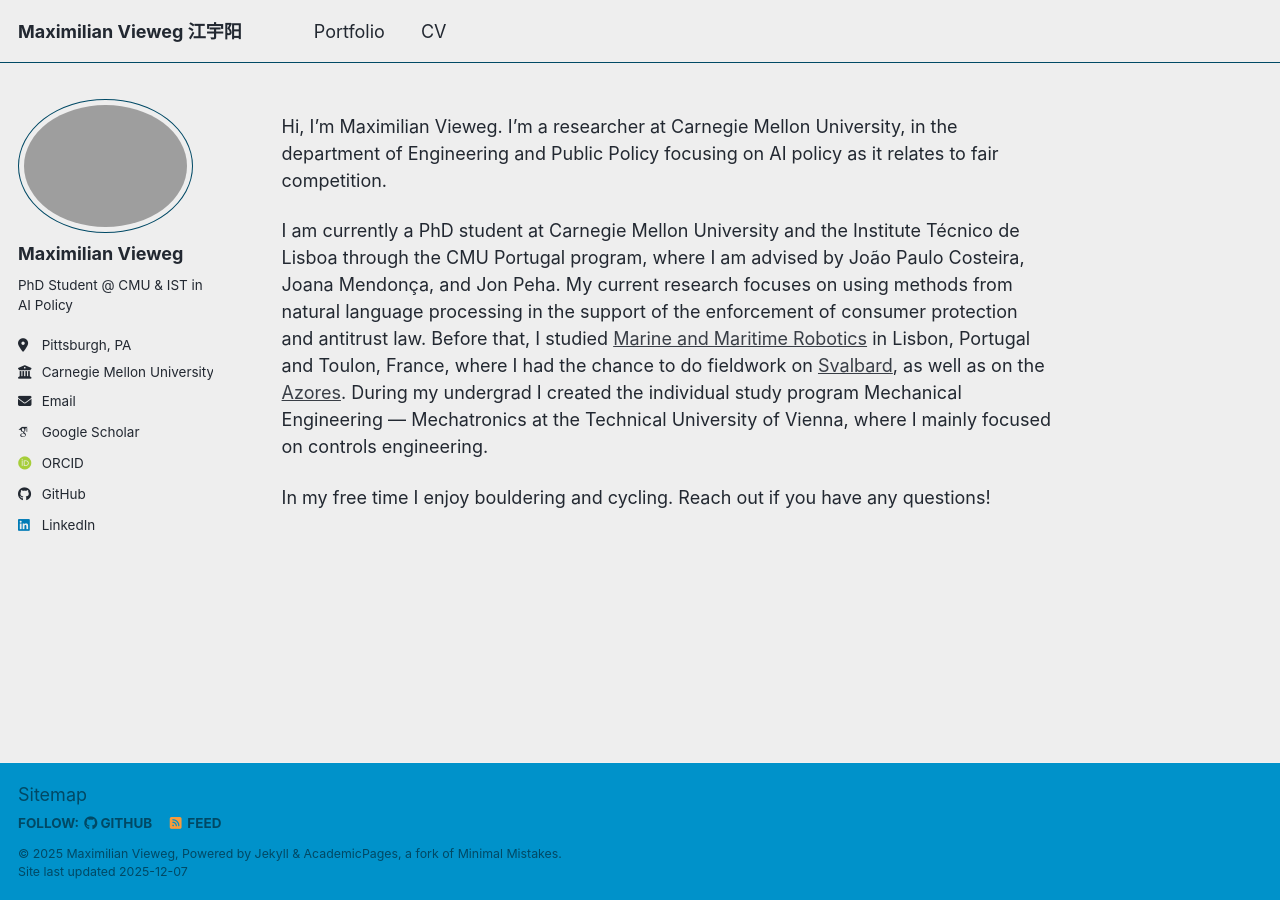
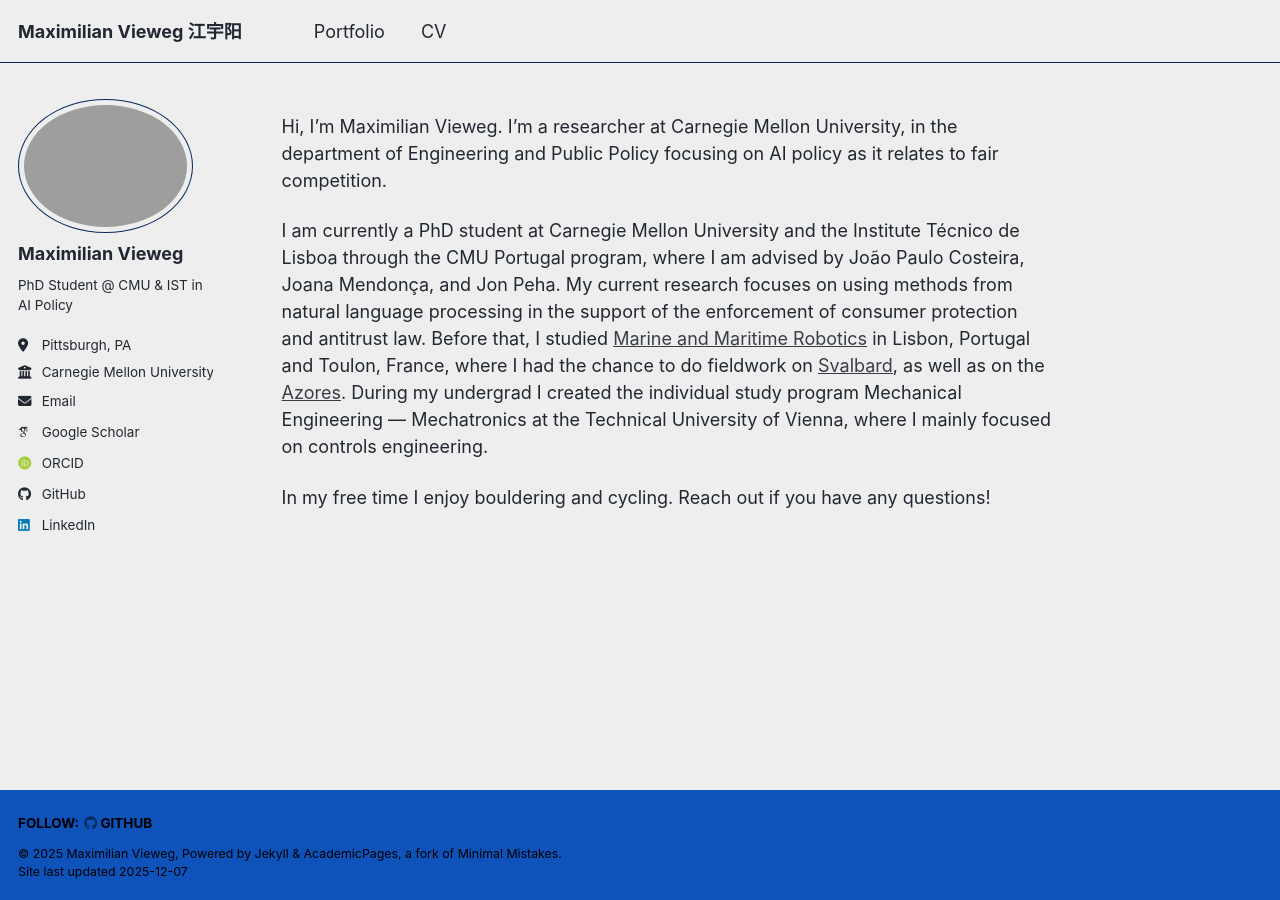
Before and after one commit to majvie/majvie.github.io, a Jekyll site: the page built from _pages/about.md, in a window 1280 px wide. Built offline with Jekyll 4.4.1, drawn with Linux system fonts in a browser that asks for light colours; some web fonts are replaced; a script bundle is joined from its source files by our own code; library files that are not in the unit come from our copies.

Commit message:
changd colors

```diff
--- a/_config.yml
+++ b/_config.yml
@@ -125,7 +125,7 @@ staticman:
       options:
         format           : "iso8601" # "iso8601" (default), "timestamp-seconds", "timestamp-milliseconds"
 atom_feed:
-  hide                   : false     # change to true to hide the RSS feed in the footer
+  hide                   : true     # change to true to hide the RSS feed in the footer
   path                   : # blank (default) uses feed.xml
 
 
--- a/_includes/footer/custom.html
+++ b/_includes/footer/custom.html
@@ -1,6 +1,4 @@
 <!-- start custom footer snippets -->
-
-<a href="/sitemap/">Sitemap</a>
 
 <!-- Support for MatJax -->
 <script defer src="https://cdnjs.cloudflare.com/polyfill/v3/polyfill.min.js?features=es6"></script>
--- a/_sass/layout/_footer.scss
+++ b/_sass/layout/_footer.scss
@@ -60,6 +60,7 @@
 .page__footer-copyright {
   font-family: $global-font-family;
   font-size: $type-size-7;
+  color: var(--global-footer-text-color, var(--global-text-color));
 }
 
 .page__footer-follow {
@@ -93,4 +94,13 @@
       white-space: nowrap;
     }
   }
+
+  color: var(--global-footer-text-color, var(--global-text-color));
 }
+
+.page__footer-sitemap {
+    color: var(--global-footer-text-color, var(--global-text-color));
+    a {
+        color: var(--global-footer-text-color, var(--global-text-color));
+      }
+}
--- a/_sass/theme/_air_light.scss
+++ b/_sass/theme/_air_light.scss
@@ -3,7 +3,7 @@
    ========================================================================== */
 
 /* Color codes used for the theme */
-$primary-color              : #0092ca;
+$primary-color              : #0F52BA;
 $dark-primary-color         : mix(#000, $primary-color, 40%);
 $darker-primary-color       : mix(#000, $primary-color, 60%);
 $light-primary-color        : mix(#000, $primary-color, 50%);
@@ -39,6 +39,7 @@ $sidebar-screen-min-width   : 1024px;
     --global-base-color                 : #{$background};
     --global-bg-color                   : #{$background};
     --global-footer-bg-color            : #{$footer};
+    --global-footer-text-color          : #000;
     --global-border-color               : #{$light-primary-color};
     --global-dark-border-color          : #{$background-light};
     --global-code-background-color      : #fafafa;
```
